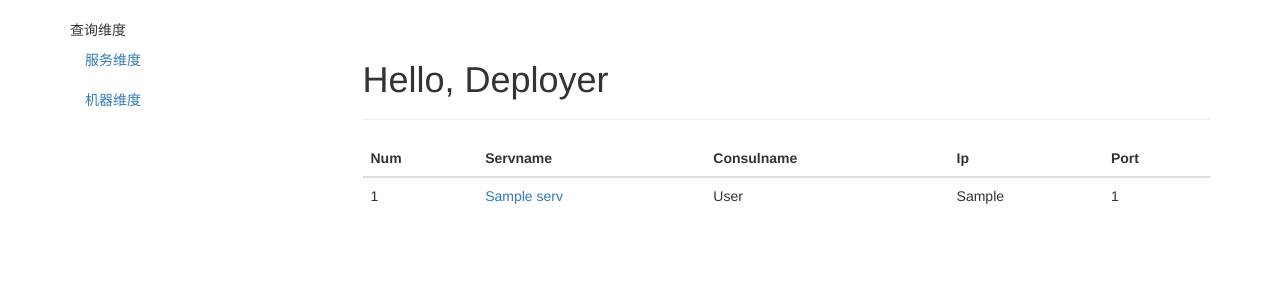
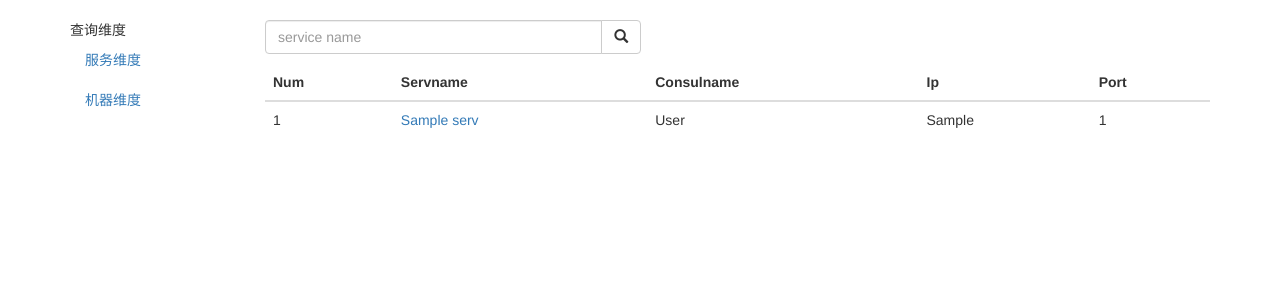
Before and after one commit to ladeyi/deploy-web, a Flask app: page / in a window 1280 px wide. Shown: the part 52-352 px from the top of the page. Run offline with Flask 2, Linux system fonts and the light colour scheme; tables that the repository leaves empty hold one stand-in row (values such as "Sample post"); some libraries are stand-ins or nearby versions.

Commit message:
首页添加搜索框

```diff
--- a/app/main/views.py
+++ b/app/main/views.py
@@ -28,7 +28,17 @@ def index():
             serv_info["port"] = serv.port
         serv_info["servip"] = serv_ips
         servs_info.append(serv_info)
-    return render_template('index.html', servs_info=servs_info)
+    session["all_servs"] = all_servs
+    session["servs_info"] = servs_info
+    if request.method == "POST":
+        input_res = request.values.get("select")
+        if input_res and input_res in session["all_servs"]:
+            for serv in servs_info:
+                if input_res == serv["servname"]:
+                    res = []
+                    res.append(serv)
+                    return render_template('index.html', servs_info=res, all_servs=all_servs)
+    return render_template('index.html', servs_info=servs_info, all_servs=all_servs)
 
 @main.route("/server", methods=['GET', 'POST'])
 def ip_index():
@@ -47,7 +57,17 @@ def ip_index():
             servs_info.append(serv_info)
         ip_info["servs"] = servs_info
         ips_info.append(ip_info)
-    return render_template('server.html', ips_info=ips_info)
+    session["all_ips"] = ips
+    session["ips_info"] = ips_info
+    if request.method == "POST":
+        input_res = request.values.get("select")
+        if input_res and input_res in session["all_ips"]:
+            for ip in ips_info:
+                if input_res == ip["ip"]:
+                    res = []
+                    res.append(ip)
+                    return render_template('server.html', ips_info=res, all_ips=ips)
+    return render_template('server.html', ips_info=ips_info, all_ips=ips)
 
 @main.route("/deploy", methods=['GET', 'POST'])
 def deploy_index():
--- a/app/templates/base.html
+++ b/app/templates/base.html
@@ -35,12 +35,12 @@
 {% block content %}
 <div class="container">
   <div class="row">
-    <div class="col-md-3 col-lg-3">
+    <div class="col-md-3 col-lg-2">
       {% block sidebar_content %}{% endblock %}
       <!--Sidebar content-->
     </div>
     <div class="clearfix visible-xs"></div>
-    <div class="col-md-9 col-lg-9">
+    <div class="col-md-9 col-lg-10">
         {% with messages = get_flashed_messages(with_categories=true) %}
           <!-- Categories: success (green), info (blue), warning (yellow), danger (red) -->
           {% if messages %}
--- a/app/templates/index.html
+++ b/app/templates/index.html
@@ -11,8 +11,26 @@
 {% endblock %}
 
 {% block page_content %}
-<div class="page-header">
-    <h1>Hello, Deployer</h1>
+<div style="padding: 0px 0px 10px;">
+	<form class="bs-example bs-example-form" role="form" method="POST">
+		<div class="row">
+			<div class="col-lg-5 col-md-5 col-sm-5 col-xs-5">
+				<div class="input-group">
+					<input id="servname" type="text" class="form-control" name="select" value="" list="servlist" placeholder="service name">
+                    <datalist id="servlist">
+                        {% for serv in all_servs %}
+                            <option>{{ serv }}</option>
+                        {% endfor %}
+                    </datalist>
+					<span class="input-group-btn">
+						<button class="btn btn-default" type="submit">
+							<span class="glyphicon glyphicon-search"></span>
+						</button>
+					</span>
+				</div><!-- /input-group -->
+			</div><!-- /.col-lg-6 -->
+		</div><!-- /.row -->
+	</form>
 </div>
 
 <dl class="dl-horizontal">
```
Also changed, not shown: app/templates/server.html (+20 -2 lines).
